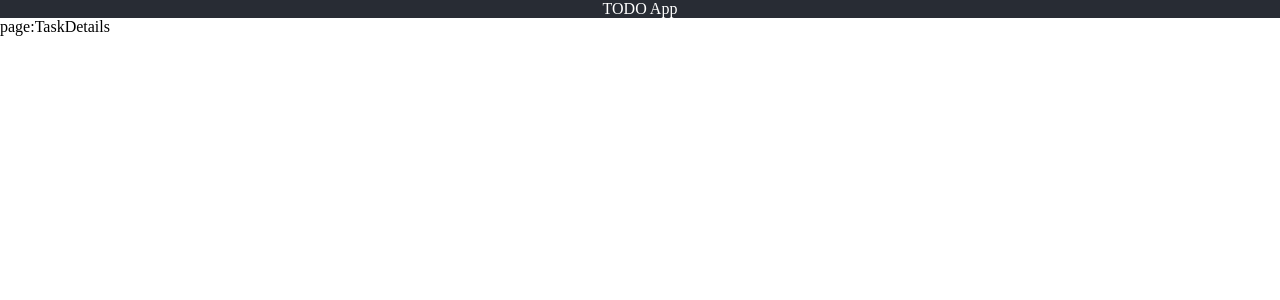
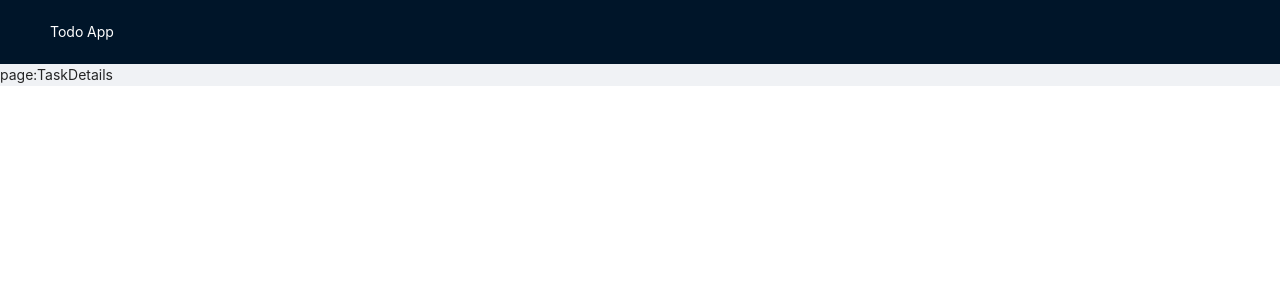
Before and after one commit to azinit/learn-frontend, a React (Create React App) app in the folder examples/graphql/: page /1 in a window 1280 px wide. Shown: the top 300 px of the page. Built offline with nearby package versions, Linux system fonts and the light colour scheme.

Commit message:
feat(graphql): add ant design
https://github.com/martis-git/learn-frontend/issues/279

```diff
--- a/examples/graphql/package.json
+++ b/examples/graphql/package.json
@@ -10,6 +10,8 @@
     "@types/node": "^12.0.0",
     "@types/react": "^16.9.0",
     "@types/react-dom": "^16.9.0",
+    "antd": "^4.6.6",
+    "classnames": "^2.2.6",
     "node-sass": "^4.14.1",
     "normalize.css": "^8.0.1",
     "react": "^16.13.1",
@@ -41,6 +43,7 @@
     ]
   },
   "devDependencies": {
+    "@types/classnames": "^2.2.10",
     "@types/react-router": "^5.1.8",
     "@types/react-router-dom": "^5.1.5"
   }
--- a/examples/graphql/src/app/index.scss
+++ b/examples/graphql/src/app/index.scss
@@ -1,10 +1,33 @@
+// vars
 .app {
-  &-header {
-    background-color: #282c34;
-    display: flex;
-    flex-direction: column;
-    align-items: center;
-    justify-content: center;
+  --clr-foreground: #fff;
+  --clr-foreground--hover: #f6faff;
+  --clr-foreground--selected: #dfecff;
+}
+// normalize
+.app {
+  li {
+    list-style: none;
+  }
+}
+// app styles
+.app {
+  display: flex;
+  flex-direction: column;
+
+  .page {
+    margin: auto 10%;
+    &-title {
+      display: flex;
+      justify-content: center;
+      margin: 10px;
+    }
+  }
+}
+
+// common class-styles
+.app {
+  .text-white {
     color: white;
   }
 }
--- a/examples/graphql/src/app/index.tsx
+++ b/examples/graphql/src/app/index.tsx
@@ -1,14 +1,21 @@
 import React from 'react';
+import { Layout } from "antd";
 import Routing from "pages";
 import './index.scss';
 
 const App = () => {
   return (
     <div className="app">
-      <header className="app-header">
-        TODO App
-      </header>
-      <Routing />
+      <Layout>
+        <Layout.Header>
+          <span className="app-title text-white">
+            Todo App
+          </span>
+        </Layout.Header>
+        <Layout.Content>
+          <Routing />
+        </Layout.Content>
+      </Layout>
     </div>
   );
 }
--- a/examples/graphql/src/index.tsx
+++ b/examples/graphql/src/index.tsx
@@ -3,6 +3,7 @@ import ReactDOM from 'react-dom';
 import App from './app';
 import * as serviceWorker from './serviceWorker';
 import "normalize.css";
+import 'antd/dist/antd.css';
 
 ReactDOM.render(
   <React.StrictMode>
--- a/examples/graphql/src/pages/tasks-list/index.tsx
+++ b/examples/graphql/src/pages/tasks-list/index.tsx
@@ -1,20 +1,35 @@
 import React from 'react'
+import { Breadcrumb, Spin, Alert } from "antd";
 import { useFetch } from "shared/hooks";
+import { TaskItem } from "shared/components";
+
+// TODO: autogenerate by location
+const TasksListTitle = () => (
+    <Breadcrumb className="page-title">
+        <Breadcrumb.Item href="/">
+            TasksList
+        </Breadcrumb.Item>
+    </Breadcrumb>
+);
 
 const TasksList = () => {
     const { data, error, loading } = useFetch<Task[]>("");
-    if (error) alert(error);
 
     return (
         <div className="page page-tasks-list">
-            <div className="page-title">
-                Tasks List
-            </div>
+            <TasksListTitle />
             <div className="page-content">
-                {loading && "Loading..."}
+                {error && (
+                    <Alert
+                        type="error"
+                        message={error}
+                        showIcon
+                    />
+                )}
+                {loading && <Spin />}
                 <ul>
-                    {data?.map(({ id, title }) => (
-                        <li>{id}: {title}</li>
+                    {data?.map((taskProps) => (
+                        <li><TaskItem {...taskProps} /></li>
                     ))}
                     {data?.length === 0 && (
                         <li>There are not tasks found</li>
--- /dev/null
+++ b/examples/graphql/src/shared/components/index.ts
@@ -0,0 +1 @@
+export { default as TaskItem } from "./task-item";
--- /dev/null
+++ b/examples/graphql/src/shared/components/task-item/index.scss
@@ -0,0 +1,14 @@
+.task-item {
+    transition: 0.25s;
+
+    &.completed {
+        text-decoration: line-through;
+    }
+
+    &:hover {
+        background-color: var(--clr-foreground--hover);
+    }
+    &:active {
+        background-color: var(--clr-foreground--selected);
+    }
+}
--- /dev/null
+++ b/examples/graphql/src/shared/components/task-item/index.tsx
@@ -0,0 +1,17 @@
+import React from 'react'
+import cn from "classnames";
+import { Card } from "antd";
+import "./index.scss";
+
+type Props = Task;
+
+const TaskItem = (props: Props) => {
+    const { completed, id, title, userId } = props;
+    return (
+        <Card className={cn("task-item", { completed })}>
+            [{id}] {title}
+        </Card>
+    )
+}
+
+export default TaskItem
```
Also changed, not shown: 1 other file (tests, documents, lock files or other folders).
